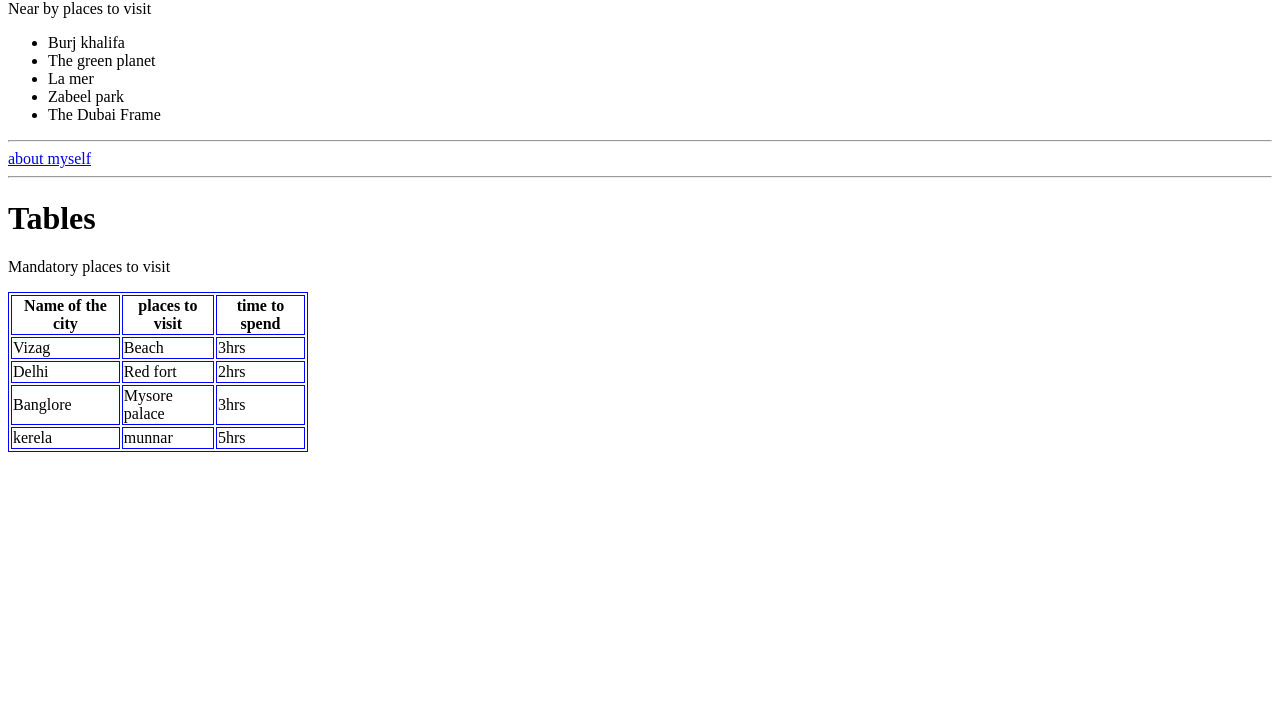
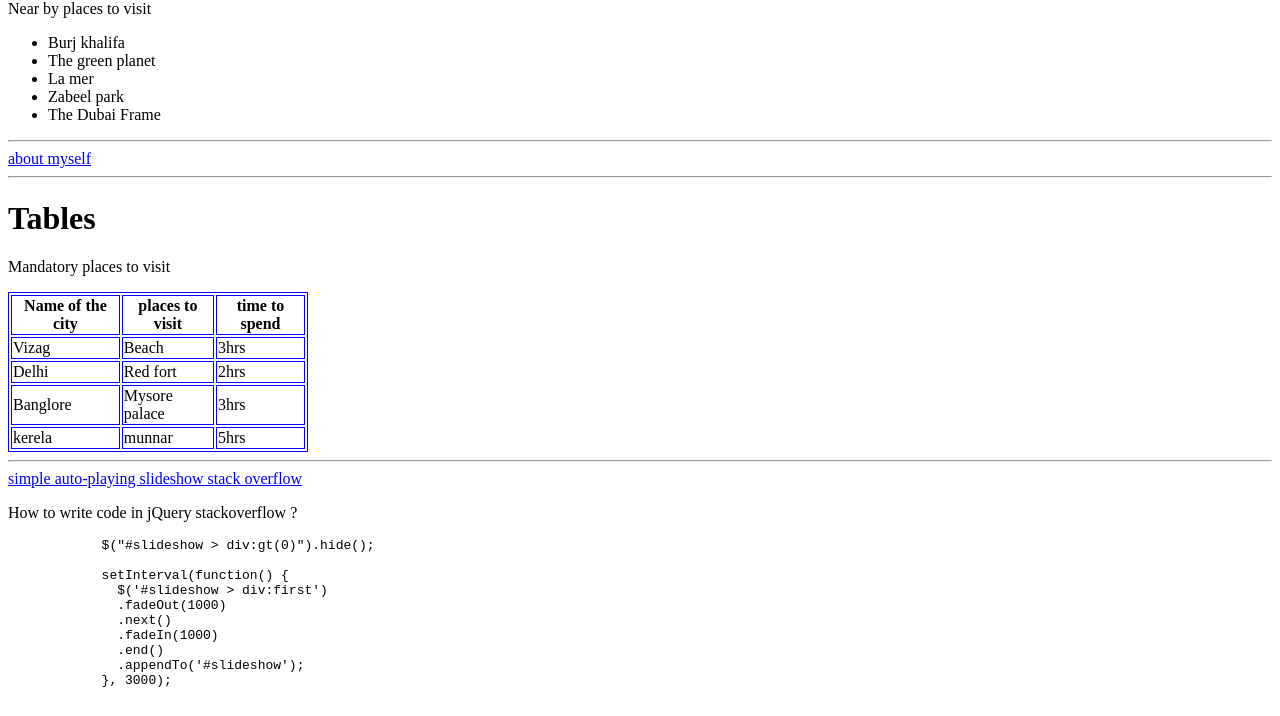
Before and after one commit to 44-563-Web-Apps-F22/44563-webapps-assignment-3-NikhilDeekshit45, a plain HTML site: page index.html in a window 1280 px wide. Shown: the part 530-1246 px from the top of the page. Before the commit the page ends 990 px from the top, so only its background shows below. Drawn offline with Linux system fonts and the light colour scheme.

Commit message:
updated code

```diff
--- a/index.html
+++ b/index.html
@@ -76,3 +76,23 @@
                 <td>5hrs</td>
             </tr>
         </table>
+        <hr>
+        <!--snippet code-->
+        <a href="https://stackoverflow.com/questions/65380644/how-to-make-an-image-fit-into-a-simple-auto-playing-slideshow">simple auto-playing slideshow stack overflow</a>
+
+        <p>How to write code in jQuery stackoverflow ?</p>
+        <pre>
+            $("#slideshow > div:gt(0)").hide();
+
+            setInterval(function() {
+              $('#slideshow > div:first')
+              .fadeOut(1000)
+              .next()
+              .fadeIn(1000)
+              .end()
+              .appendTo('#slideshow');
+            }, 3000);
+        </pre>
+
+    </body>
+    </html>
```
